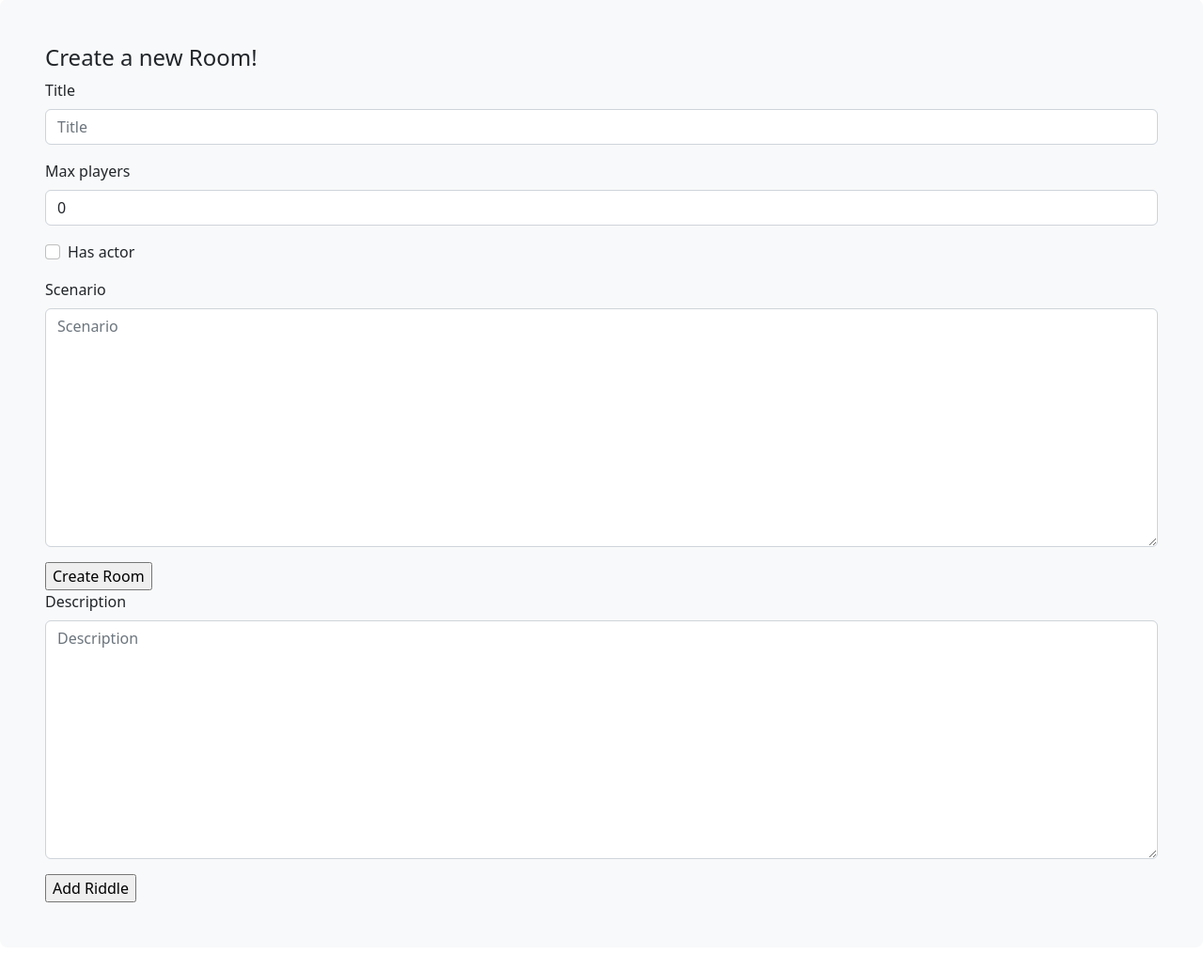
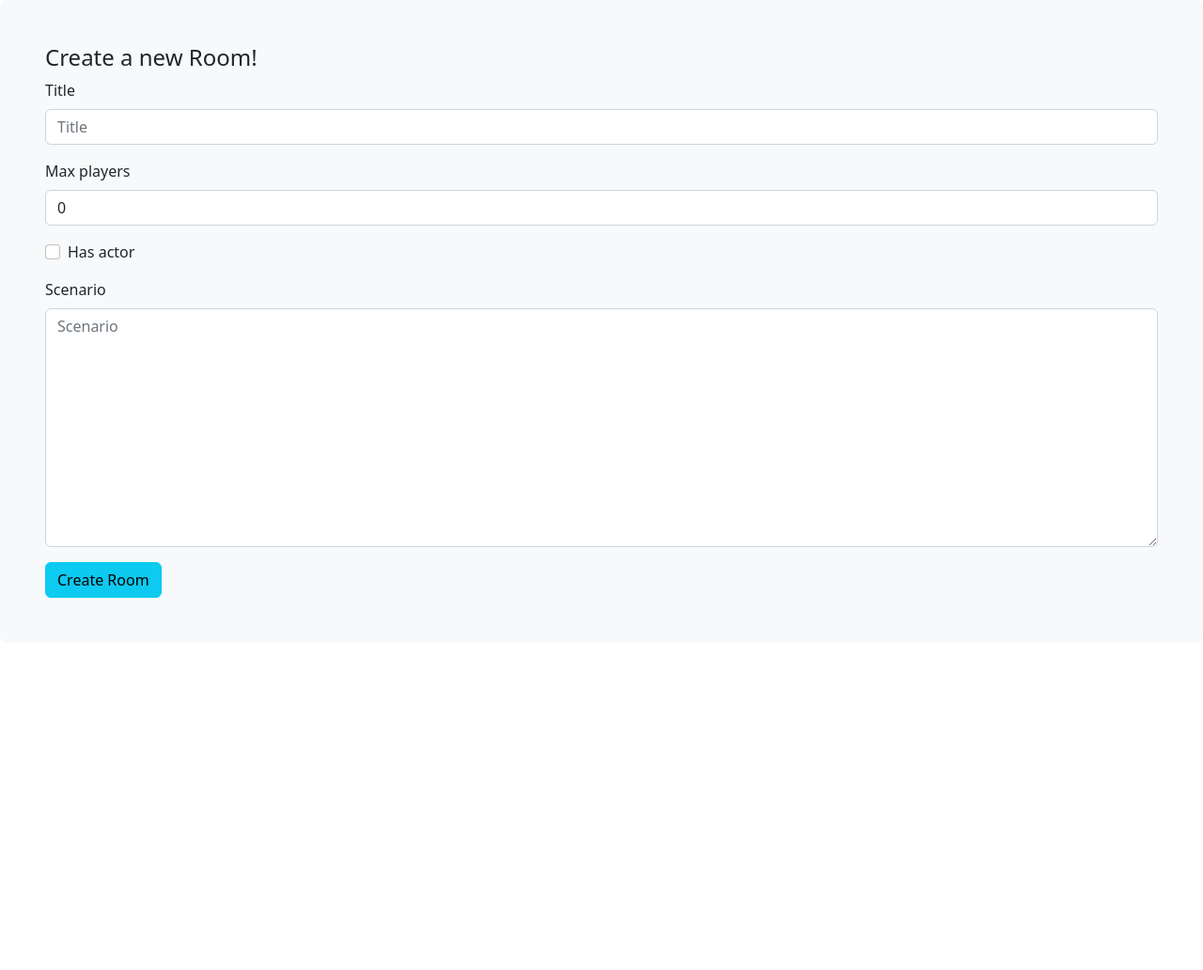
Before and after one commit to elias2500/django_thesis, a Django app: page /rooms/projects/create/ in a window 1280 px wide. Shown: the part 113-1145 px from the top of the page at 94% size. After the commit the page ends 749 px from the top, so only its background shows below. Run offline with Django 4.2, Linux system fonts and the light colour scheme; some libraries are stand-ins or nearby versions.

Commit message:
Changes to make Riddles a separate object

```diff
--- a/rooms/forms.py
+++ b/rooms/forms.py
@@ -7,6 +7,16 @@ class ProjectForm(forms.ModelForm):
         fields = ['title', 'max_players', 'has_actor', 'scenario']
 
 class RiddleForm(forms.ModelForm):
+    project = forms.ModelChoiceField(queryset=Project.objects.all(),
+                                      empty_label=None,
+                                      widget=forms.Select(attrs={'class': 'form-control'}),
+                                      label='Project')
+
     class Meta:
         model = Riddle
-        fields = ['description']
+        fields = ['project','description']
+
+    def __init__(self, *args, **kwargs):
+        super().__init__(*args, **kwargs)
+        self.fields['project'].queryset = Project.objects.all()
+        self.fields['project'].label_from_instance = lambda obj: obj.title
--- a/rooms/models.py
+++ b/rooms/models.py
@@ -5,10 +5,10 @@ from django.urls import reverse
 User = get_user_model()
 
 class Project(models.Model):
-    title = models.CharField(max_length=255)
+    title = models.CharField(max_length=255, unique=True)
     max_players = models.PositiveIntegerField(default=0)
     has_actor = models.BooleanField(default=False)
-    scenario = models.TextField()
+    scenario = models.TextField(blank=True, null=True)
     #number_of_riddles = models.PositiveIntegerField(default=0)
     user = models.ForeignKey(User, on_delete=models.CASCADE, related_name='rooms')
 
--- a/rooms/templates/rooms/project_form.html
+++ b/rooms/templates/rooms/project_form.html
@@ -11,26 +11,18 @@
         {% endif %}
     </h4>
     {% if not form.instance.pk %}
-        <form action="{% url 'rooms:project_create' %}" method='POST'>
-            {% csrf_token %}
-            {% bootstrap_form form %}
-            <input type="submit" value='Create Room'>
-        </form>
-        <form method='POST'>
-            {% csrf_token %}
-            {% bootstrap_form riddle_form %}
-            <input type="submit" value='Add Riddle'>
-        </form>
+        <div>
+            <form action="{% url 'rooms:project_create' %}" method='POST'>
+                {% csrf_token %}
+                {% bootstrap_form form %}
+                <input type="submit" class='btn btn-info' value='Create Room'>
+            </form>
+        </div>
     {% else %}
         <form action="{% url 'rooms:project_update' pk=project.pk %}" method='POST'>
             {% csrf_token %}
             {% bootstrap_form form %}
-            <input type="submit" value='Update Room'>
-        </form>
-        <form method='POST'>
-            {% csrf_token %}
-            {% bootstrap_form riddle_form %}
-            <input type="submit" value='Add Riddle'>
+            <input type="submit" class='btn btn-info' value='Update Room'>
         </form>
     {% endif %}
 {% endblock content %}
--- a/rooms/templates/rooms/room_list.html
+++ b/rooms/templates/rooms/room_list.html
@@ -9,5 +9,6 @@
 </div>
 {% if user.is_authenticated %}
     <a href="{% url 'rooms:project_create' %}" class='btn btn-warning'>Create</a>
+    <a href="{% url 'rooms:riddle_add' %}" class='btn btn-warning'>Create Riddle</a>
 {% endif %}
-{% endblock content %}
+{% endblock content %}d
--- a/rooms/urls.py
+++ b/rooms/urls.py
@@ -1,5 +1,5 @@
 from django.urls import path
-from .views import ProjectListView, ProjectDetailView, ProjectCreateView, ProjectUpdateView, ProjectDeleteView
+from .views import ProjectListView, ProjectDetailView, ProjectCreateView, ProjectUpdateView, ProjectDeleteView, RiddleAddView
 
 app_name = 'rooms'
 
@@ -9,4 +9,5 @@ urlpatterns = [
     path('projects/create/', ProjectCreateView.as_view(), name='project_create'),
     path('projects/update/<int:pk>', ProjectUpdateView.as_view(), name='project_update'),
     path('projects/delete/<int:pk>/', ProjectDeleteView.as_view(), name='project_delete'),
+    path('projects/addriddle/', RiddleAddView.as_view(), name='riddle_add'),
 ]
--- a/rooms/views.py
+++ b/rooms/views.py
@@ -1,4 +1,3 @@
-from django.shortcuts import render, redirect
 from django.urls import reverse_lazy, reverse
 from django.contrib.auth.mixins import LoginRequiredMixin
 from django.views import View, generic
@@ -13,6 +12,7 @@ from django.contrib import messages
 User = get_user_model()
 
 class ProjectCreateView(CreateView):
+    model = Project
     form_class = ProjectForm
     template_name = 'rooms/project_form.html'
     #success_url = reverse_lazy('rooms:project_list username=')
@@ -24,19 +24,21 @@ class ProjectCreateView(CreateView):
         form.instance.user = self.request.user
         return super().form_valid(form)
 
-    def get_context_data(self, **kwargs):
-        context = super().get_context_data(**kwargs)
-        context['riddle_form'] = RiddleForm()
-        return context
+    #def get_context_data(self, **kwargs):
+     #   context = super().get_context_data(**kwargs)
+      #  context['riddle_form'] = RiddleForm()
+       # return context
 
-    def form_valid(self, form):
+    #def form_valid(self, form):
         #project = form.save()
-        riddle_form = RiddleForm(self.request.POST)
-        if riddle_form.is_valid():
-            riddle = riddle_form.save(commit=False)
-            riddle.project = project
-            riddle.save()
-        return super().form_valid(form)
+     #   project_id = self.kwargs.get('pk')
+      #  project = Project.objects.get(id=project_id)
+       # riddle_form = RiddleForm(self.request.POST)
+        #if riddle_form.is_valid():
+         #   riddle = riddle_form.save(commit=False)
+          #  riddle.project = project
+           # riddle.save()
+        #return super().form_valid(form)
 
 class ProjectDetailView(DetailView):
     model = Project
@@ -59,14 +61,16 @@ class ProjectUpdateView(UpdateView):
         context['riddle_form'] = RiddleForm()
         return context
 
-    def form_valid(self, form):
+    #def form_valid(self, form):
         #project = form.save()
-        riddle_form = RiddleForm(self.request.POST)
-        if riddle_form.is_valid():
-            riddle = riddle_form.save(commit=False)
-            riddle.project = project
-            riddle.save()
-        return super().form_valid(form)
+     #   project_id = self.kwargs.get('pk')
+      #  project = Project.objects.get(id=project_id)
+       # riddle_form = RiddleForm(self.request.POST)
+        #if riddle_form.is_valid():
+         #   riddle = riddle_form.save(commit=False)
+          #  riddle.project = project
+           # riddle.save()
+        #return super().form_valid(form)
 
     #def form_valid(self, form):
      #   form.save()
@@ -91,7 +95,6 @@ class ProjectListView(generic.ListView):
         context["room_user"] = self.room_user
         return context
 
-
 class ProjectDeleteView(LoginRequiredMixin, SelectRelatedMixin, generic.DeleteView):
     model = Project
     select_related = ('user',)
@@ -108,9 +111,27 @@ class ProjectDeleteView(LoginRequiredMixin, SelectRelatedMixin, generic.DeleteVi
         messages.success(self.request, "Post Deleted")
         return super().delete(*args, **kwargs)
 
+class RiddleAddView(CreateView):
+    model = Riddle
+    form_class = RiddleForm
+    template_name = 'rooms/riddle_form.html'
 
-#class ProjectDeleteView(LoginRequiredMixin, View):
- #   def post(self, request, project_id, *args, **kwargs):
-  #      project = Project.objects.get(id=project_id)
-   #     project.delete()
-    #    return redirect('project_list')
+    def form_valid(self, form):
+        project = form.cleaned_data.get('project')
+        project_title = project.title
+        try:
+            project = Project.objects.get(title=project_title)
+        except Project.DoesNotExist:
+            messages.error(self.request, "No project with the title '{}' was found.".format(project_title))
+            return super().form_invalid(form)
+        form.instance.project = project
+        return super().form_valid(form)
+
+    def get_success_url(self):
+       return reverse_lazy('rooms:project_detail', kwargs={'username': self.object.project.user.username, 'pk': self.object.project.id})
+
+    def get_context_data(self, **kwargs):
+        context = super().get_context_data(**kwargs)
+        context['riddle_form'] = RiddleForm()
+        #context['project_id'] = self.kwargs['project_id']
+        return context
```
Also changed, not shown: rooms/templates/rooms/riddle_form.html (added, +14 -0 lines), db.sqlite3, rooms/migrations/0008_alter_project_scenario.py (added).
